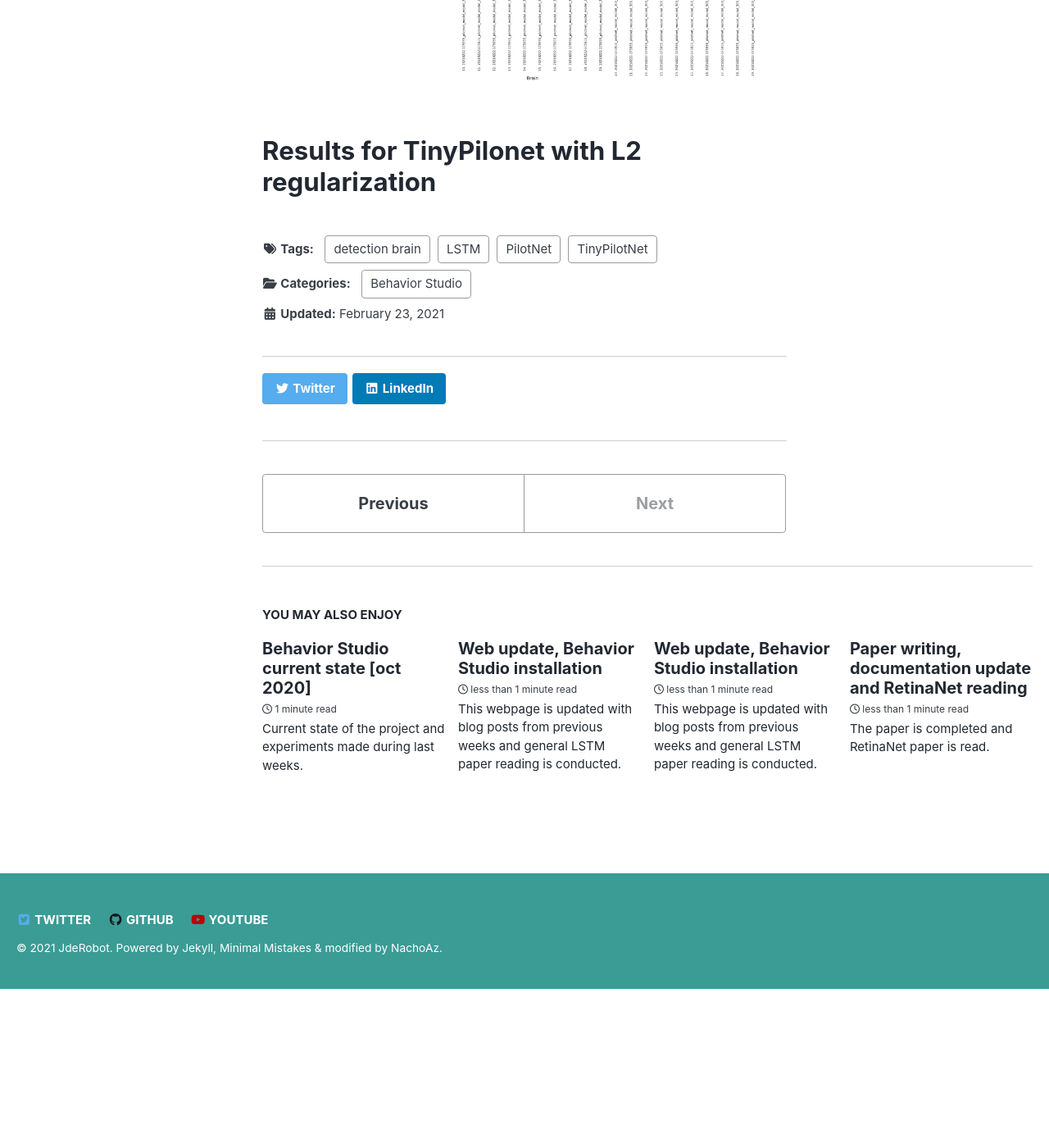
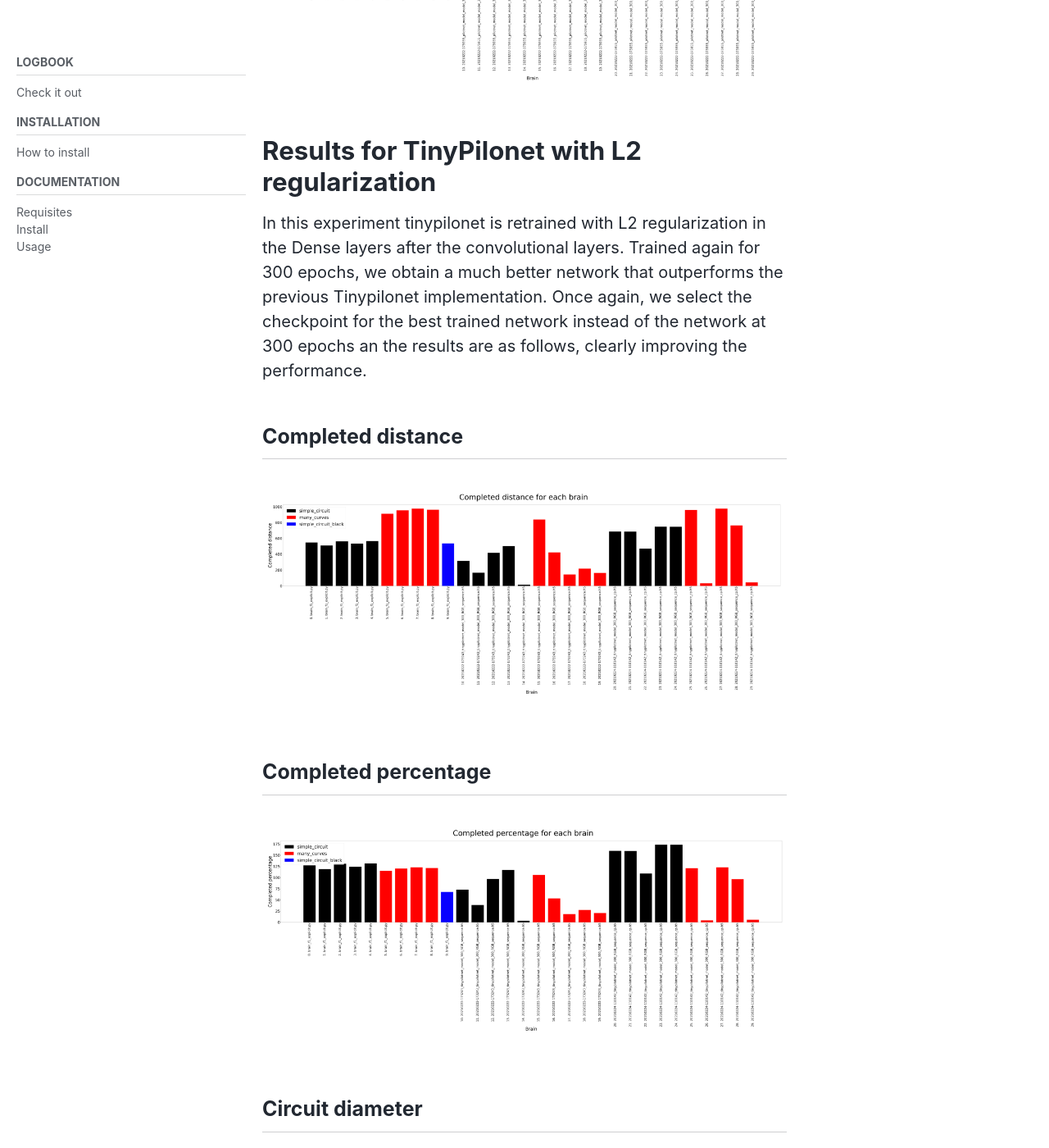
Before and after one commit to RoboticsLabURJC/2019-phd-sergio-paniego, a Jekyll site: the page built from docs/_posts/2021-02-23-different-approaches-experiments.md, in a window 1280 px wide and 1400 px high, scrolled down 13779 px. Shown: the whole window at 82% size. Built offline with Jekyll 4.4.1, drawn with Linux system fonts in a browser that asks for light colours; cached includes are drawn as plain includes; nearby versions of some CDN libraries; before the commit the page ends 14985 px from its top, so only the background shows below that; some of the changed text lies outside the part shown.

Commit message:
Final experiment added

```diff
--- a/docs/_posts/2021-02-23-different-approaches-experiments.md
+++ b/docs/_posts/2021-02-23-different-approaches-experiments.md
@@ -108,6 +108,26 @@
 gallery23:
   - url: /assets/images/logbook/20210223/lap-seconds-3.png
     image_path: /assets/images/logbook/20210223/lap-seconds-3.png
+    alt: "Lap seconds"
+gallery24:
+  - url: /assets/images/logbook/20210223/completed-distance-4.png
+    image_path: /assets/images/logbook/20210223/completed-distance-4.png
+    alt: "Completed distance"
+gallery25:
+  - url: /assets/images/logbook/20210223/completed-percentage-4.png
+    image_path: /assets/images/logbook/20210223/completed-percentage-4.png
+    alt: "Completed percentage"
+gallery26:
+  - url: /assets/images/logbook/20210223/circuit-diameter-4.png
+    image_path: /assets/images/logbook/20210223/circuit-diameter-4.png
+    alt: "Circuit diameter"
+gallery27:
+  - url: /assets/images/logbook/20210223/average-speed-4.png
+    image_path: /assets/images/logbook/20210223/average-speed-4.png
+    alt: "Average speed"
+gallery28:
+  - url: /assets/images/logbook/20210223/lap-seconds-4.png
+    image_path: /assets/images/logbook/20210223/lap-seconds-4.png
     alt: "Lap seconds"
 
 ---
@@ -265,3 +285,19 @@
 
 
 # Results for TinyPilonet with L2 regularization
+
+In this experiment tinypilonet is retrained with L2 regularization in the Dense layers after the convolutional layers. Trained again
+for 300 epochs, we obtain a much better network that outperforms the previous Tinypilonet implementation. Once again, we select the
+checkpoint for the best trained network instead of the network at 300 epochs an the results are as follows, clearly improving the performance.
+
+
+## Completed distance
+{% include gallery id="gallery24" caption="" %}
+## Completed percentage
+{% include gallery id="gallery25" caption="" %}
+## Circuit diameter
+{% include gallery id="gallery26" caption="" %}
+## Average speed
+{% include gallery id="gallery27" caption="" %}
+## Lap seconds
+{% include gallery id="gallery28" caption="" %}
```
Also changed, not shown: docs/assets/images/logbook/20210223/average-speed-4.png (added), docs/assets/images/logbook/20210223/circuit-diameter-4.png (added), docs/assets/images/logbook/20210223/completed-distance-4.png (added), docs/assets/images/logbook/20210223/completed-percentage-4.png (added), docs/assets/images/logbook/20210223/lap-seconds-4.png (added).
